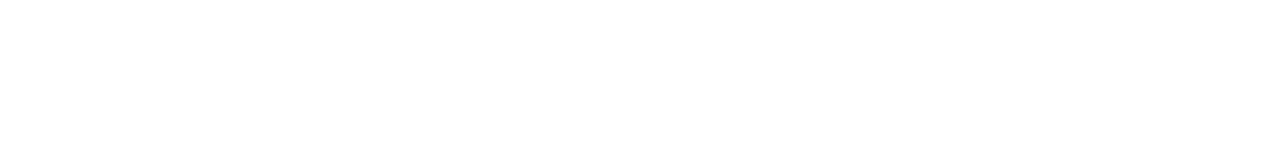
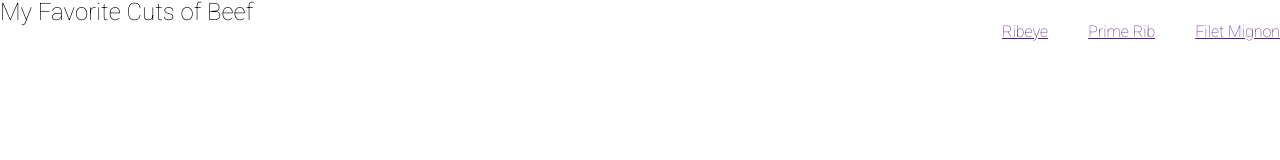
Before and after one commit to baileytm03/replica_website, a plain HTML site: page index.html in a window 1280 px wide. Drawn offline with Linux system fonts and the light colour scheme.

Commit message:
Add page header html and css

```diff
--- a/css/styles.css
+++ b/css/styles.css
@@ -1,3 +1,17 @@
 body{
 font-family: 'Roboto', sans-serif;
 }
+
+.header{
+    align-items: center;
+}
+.headerlogo{
+    flex: 1;
+    font-size: 24px;
+}
+.links{
+    display: flex;
+    justify-content: flex-end;
+    flex: 1;
+    gap: 40px;
+}
--- a/index.html
+++ b/index.html
@@ -10,7 +10,14 @@
     <title>All About Beef</title>
 </head>
 <body>
-    <div class="header"></div>
+    <div class="header">
+    <div class="headerlogo">My Favorite Cuts of Beef</div>
+        <div class="links">
+            <div class="hlink"><a href="" class="h1">Ribeye</a></div>
+            <div class="hlink"><a href="" class="h1">Prime Rib</a></div>
+            <div class="hlink"><a href="" class="h1">Filet Mignon</a></div>
+        </div>
+    </div>
     <div class="section1"></div>
     <div class="section2"></div>
     <div class="section3"></div>
```
